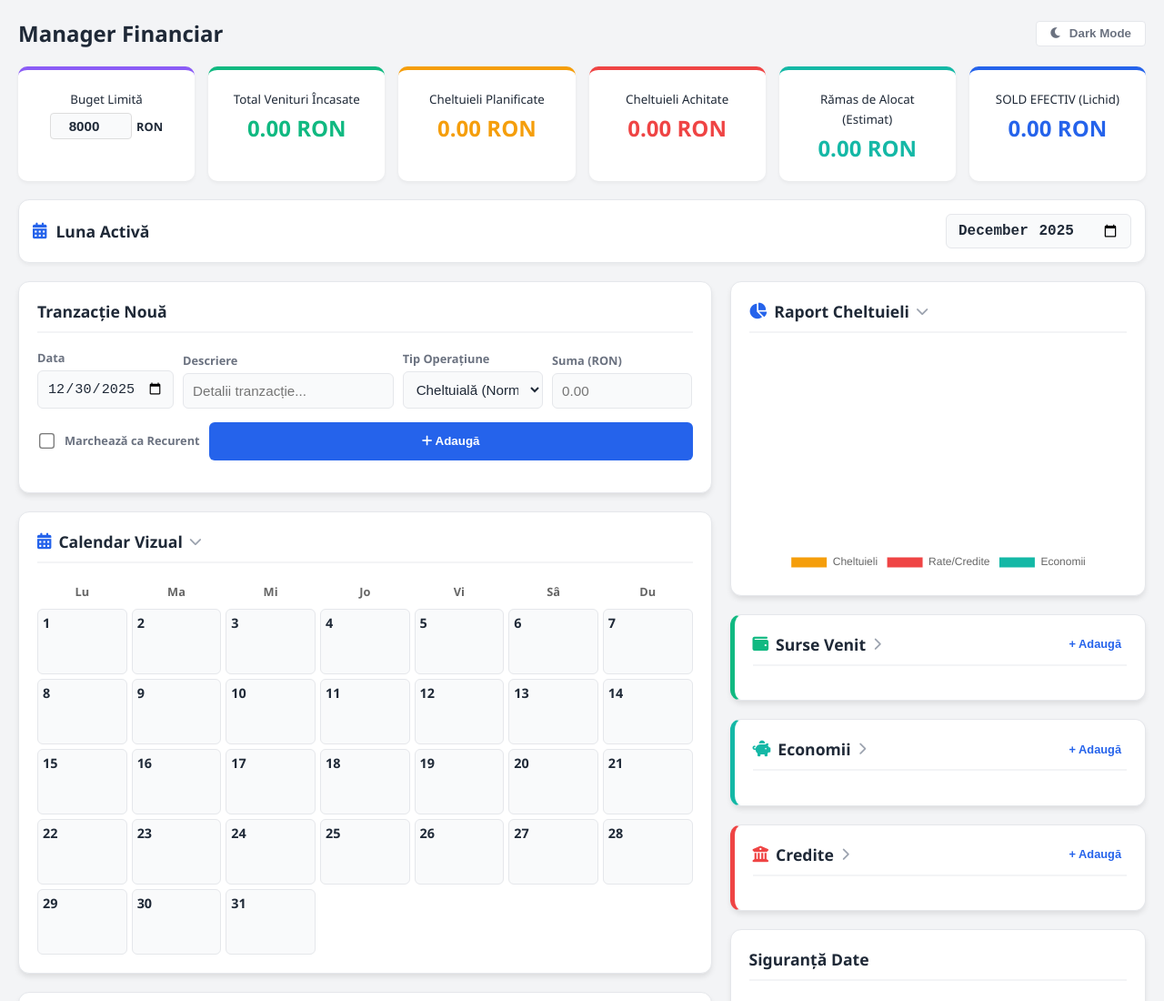
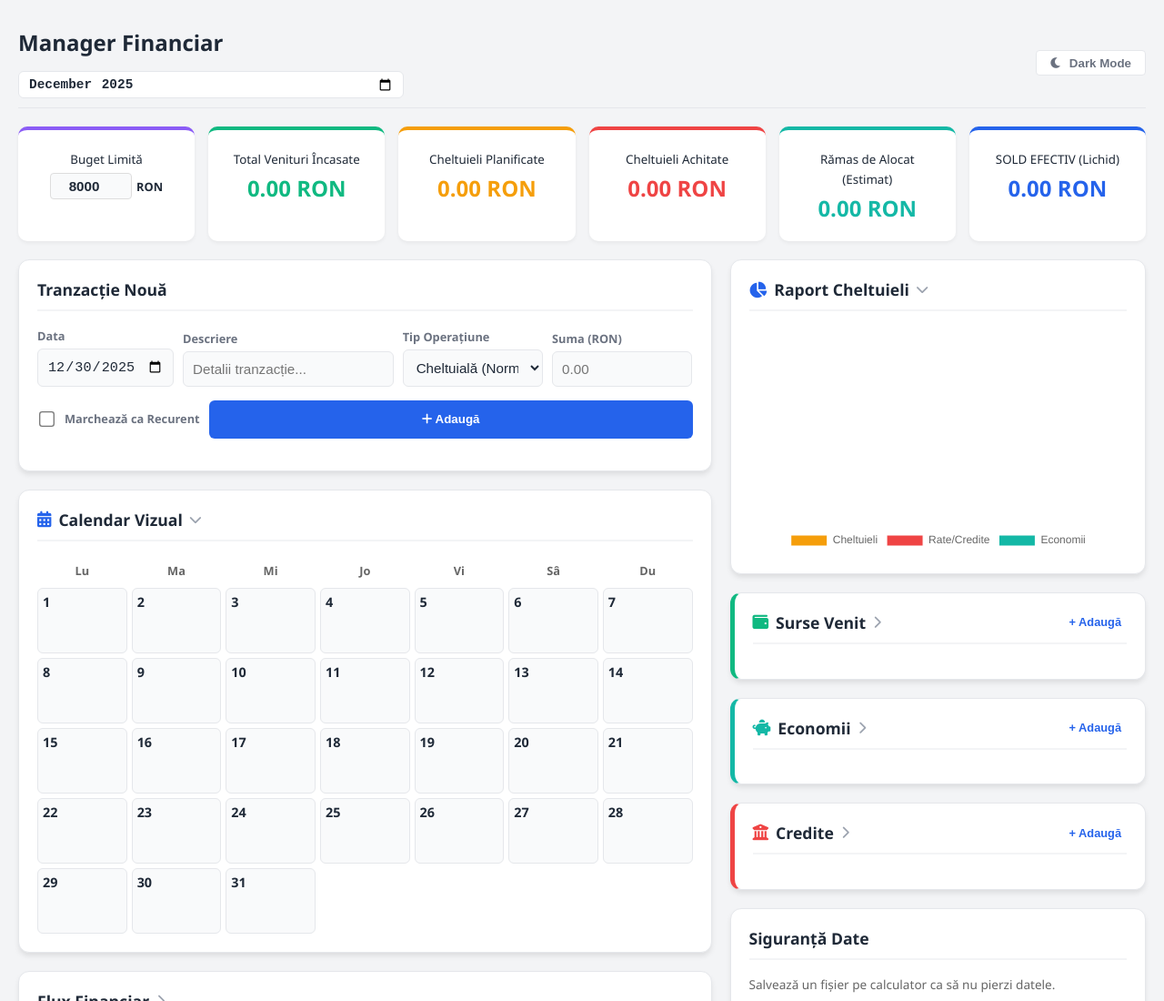
Before and after one commit to cristiP2/buget-app, a plain HTML site: page index.html in a window 1280 px wide. Shown: the top 1100 px of the page at 91% size. Drawn offline with nearby package versions, Linux system fonts and the light colour scheme.

Commit message:
Selector luna sticky in header

```diff
--- a/index.html
+++ b/index.html
@@ -218,8 +218,11 @@
         </div>
     </div>
 
-    <div style="display:flex; justify-content:space-between; align-items:center; max-width:1600px; margin:0 auto 20px auto;">
-        <h2 style="margin:0;">Manager Financiar</h2>
+    <div style="display:flex; justify-content:space-between; align-items:center; max-width:1600px; margin:0 auto 20px auto; position:sticky; top:0; z-index:100; background:var(--bg); padding:10px 0; border-bottom:1px solid var(--border);">
+        <div style="display:flex; align-items:center; gap:15px; flex-wrap:wrap;">
+            <h2 style="margin:0;">Manager Financiar</h2>
+            <input type="month" id="month-filter" onchange="applyMonthFilter()" style="font-size: 0.9rem; padding: 5px 10px; border: 1px solid var(--border); border-radius: 6px; background:var(--card-bg); color:var(--text); cursor:pointer; font-weight:bold;">
+        </div>
         <button onclick="toggleTheme()" class="btn-icon" style="width:auto; padding:0 15px; gap:8px; font-weight:600;">
             <i class="fas fa-moon"></i> <span id="theme-text">Dark Mode</span>
         </button>
@@ -252,14 +255,6 @@
         <div class="stat-box" style="border-color: var(--primary);">
             <small>SOLD EFECTIV (Lichid)</small>
             <div class="stat-value text-blue" id="dash-balance">0.00 RON</div>
-        </div>
-    </div>
-
-    <!-- FILTRU LUNA (Global - Mutat aici) -->
-    <div style="max-width:1600px; margin: 0 auto 20px auto; background:var(--card-bg); padding:15px; border-radius:12px; border:1px solid var(--border); display:flex; justify-content:space-between; align-items:center; box-shadow: 0 2px 4px rgba(0,0,0,0.05);">
-        <h3 style="margin:0; border:none; padding:0; font-size:1.1rem;"><i class="fas fa-calendar-alt text-blue" style="margin-right:10px;"></i> Luna Activă</h3>
-        <div style="display:flex; align-items:center; gap:10px;">
-            <input type="month" id="month-filter" onchange="applyMonthFilter()" style="font-size: 1rem; padding: 8px 12px; border: 1px solid var(--border); border-radius: 6px; background:var(--input-bg); color:var(--text); cursor:pointer; font-weight:bold;">
         </div>
     </div>
 
--- a/sw.js
+++ b/sw.js
@@ -1,4 +1,4 @@
-const CACHE_NAME = 'budget-app-v6';
+const CACHE_NAME = 'budget-app-v7';
 const ASSETS = [
     './',
     './index.html',
```
